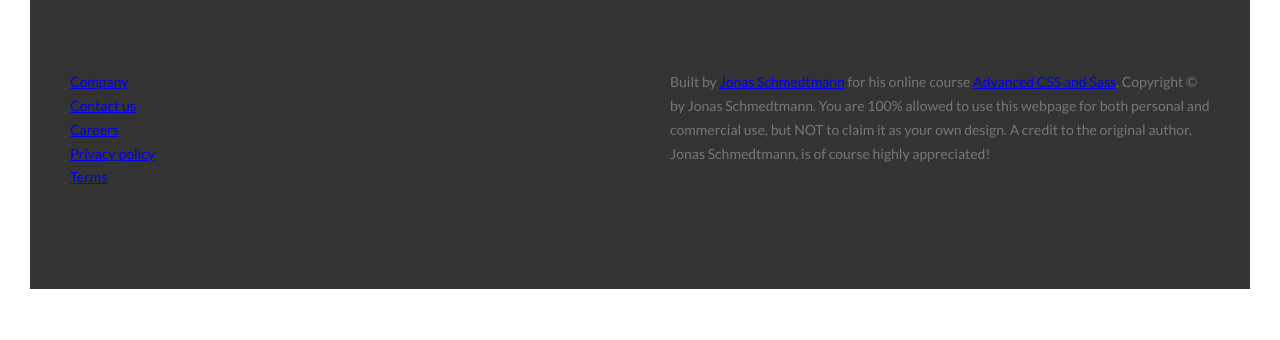
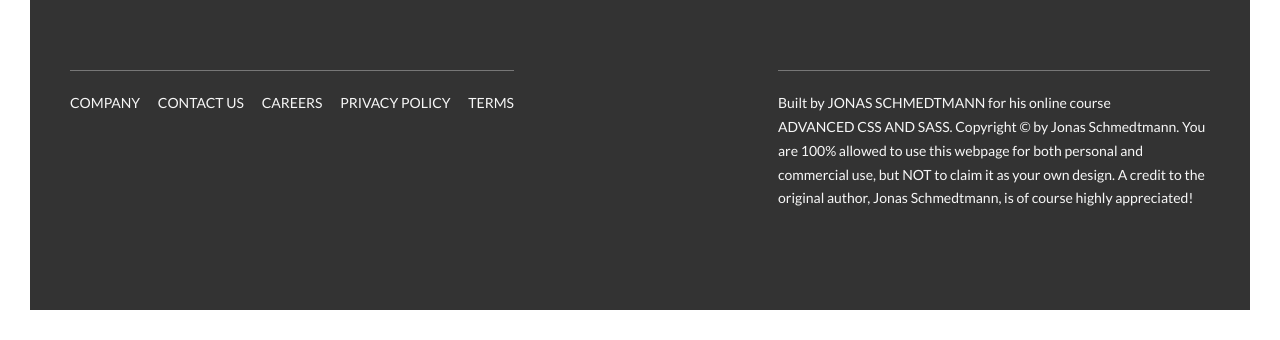
Before and after one commit to scottpeat/natours, a website: page index.html in a window 1280 px wide. Shown: the part 5671-6011 px from the top of the page. Before the commit the page ends 5990 px from the top, so only its background shows below. Drawn offline with Linux system fonts and the light colour scheme.

Commit message:
Finished Footer

```diff
--- a/sass/layout/_footer.scss
+++ b/sass/layout/_footer.scss
@@ -2,6 +2,7 @@
     background-color: $color-grey-dark-3;
     padding: 10rem 0;
     font-size: 1.4rem;
+    color: $color-grey-light-1;
 
     &__logo-box {
         text-align: center;
@@ -15,10 +16,46 @@
     }
 
     &__navigation {
-
+        border-top: 1px solid $color-grey-dark;
+        padding-top: 2rem;
+        display: inline-block;
     }
 
     &__list {
         list-style-type: none;
     }
+
+    &__item {
+        display: inline-block;
+
+        &:not(:last-child) {
+            margin-right: 1.5rem;
+        }
+    }
+
+    &__link {
+        &:link,
+        &:visited {
+            color: $color-grey-light-1;
+            background-color: $color-grey-dark-3;
+            text-decoration: none;
+            text-transform: uppercase;
+            display: inline-block;
+            transition: all .2s;
+        }
+
+        &:hover,
+        &active {
+            color: $color-primary;
+            box-shadow: 0 1rem 2rem rgba($color-black, .4);
+            transform: rotate(5deg) scale(1.3);
+        }
+    }
+
+    &__copyright {
+        border-top: 1px solid $color-grey-dark;
+        padding-top: 2rem;
+        width: 80%;
+        float: right;
+    }
 }
```
Also changed, not shown: css/style.css, 1 other file.
